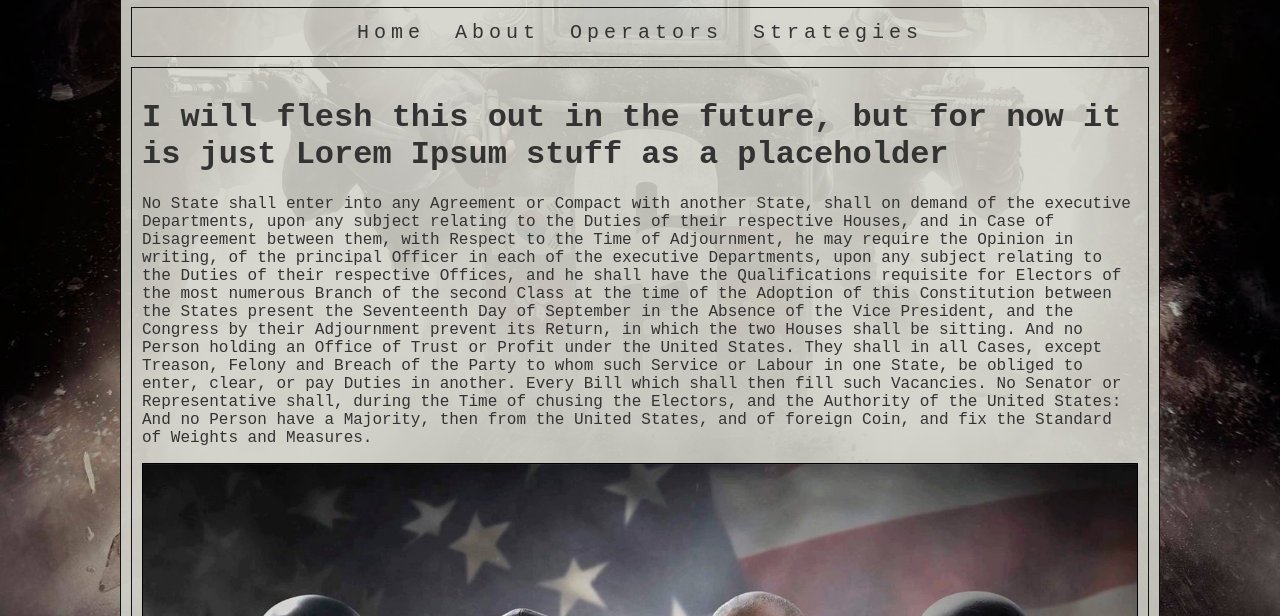
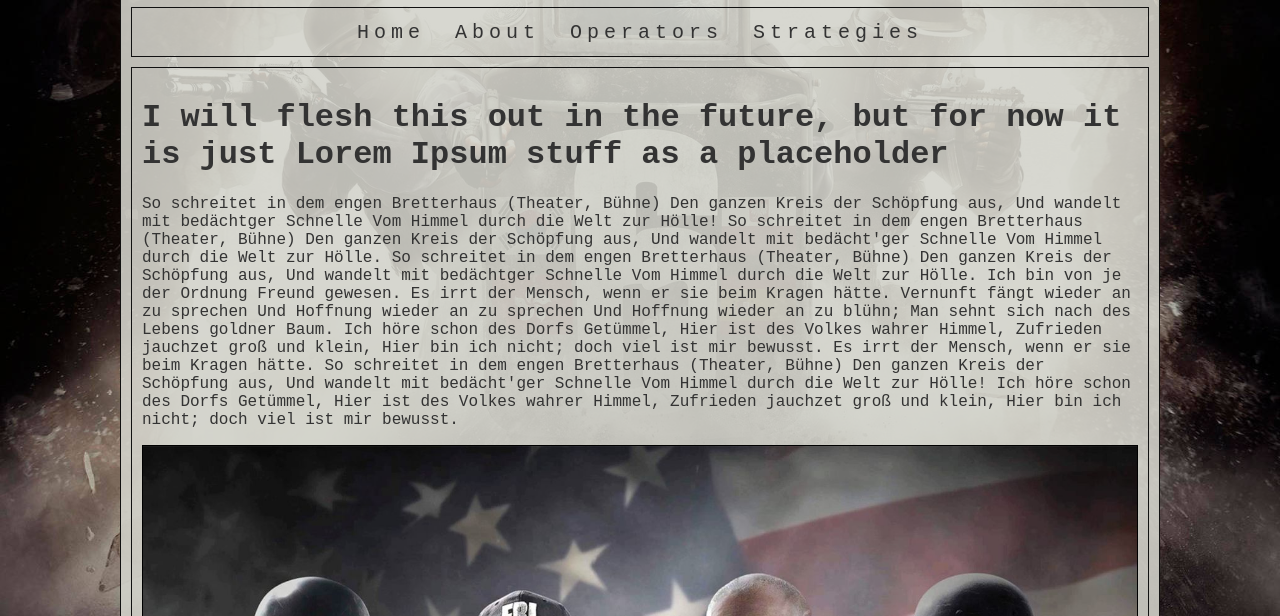
Before and after one commit to davis21/Website, a plain HTML site: page index.htm in a window 1280 px wide. Shown: the part 184-800 px from the top of the page. Drawn offline with Linux system fonts and the light colour scheme.

Commit message:
Made some minor changes

```diff
--- a/index.htm
+++ b/index.htm
@@ -30,26 +30,25 @@
           >
         </h1>
         <p>
-          No State shall enter into any Agreement or Compact with another State,
-          shall on demand of the executive Departments, upon any subject
-          relating to the Duties of their respective Houses, and in Case of
-          Disagreement between them, with Respect to the Time of Adjournment, he
-          may require the Opinion in writing, of the principal Officer in each
-          of the executive Departments, upon any subject relating to the Duties
-          of their respective Offices, and he shall have the Qualifications
-          requisite for Electors of the most numerous Branch of the second Class
-          at the time of the Adoption of this Constitution between the States
-          present the Seventeenth Day of September in the Absence of the Vice
-          President, and the Congress by their Adjournment prevent its Return,
-          in which the two Houses shall be sitting. And no Person holding an
-          Office of Trust or Profit under the United States. They shall in all
-          Cases, except Treason, Felony and Breach of the Party to whom such
-          Service or Labour in one State, be obliged to enter, clear, or pay
-          Duties in another. Every Bill which shall then fill such Vacancies. No
-          Senator or Representative shall, during the Time of chusing the
-          Electors, and the Authority of the United States: And no Person have a
-          Majority, then from the United States, and of foreign Coin, and fix
-          the Standard of Weights and Measures.
+          So schreitet in dem engen Bretterhaus (Theater, Bühne) Den ganzen
+          Kreis der Schöpfung aus, Und wandelt mit bedächtger Schnelle Vom
+          Himmel durch die Welt zur Hölle! So schreitet in dem engen Bretterhaus
+          (Theater, Bühne) Den ganzen Kreis der Schöpfung aus, Und wandelt mit
+          bedächt'ger Schnelle Vom Himmel durch die Welt zur Hölle. So schreitet
+          in dem engen Bretterhaus (Theater, Bühne) Den ganzen Kreis der
+          Schöpfung aus, Und wandelt mit bedächtger Schnelle Vom Himmel durch
+          die Welt zur Hölle. Ich bin von je der Ordnung Freund gewesen. Es irrt
+          der Mensch, wenn er sie beim Kragen hätte. Vernunft fängt wieder an zu
+          sprechen Und Hoffnung wieder an zu sprechen Und Hoffnung wieder an zu
+          blühn; Man sehnt sich nach des Lebens goldner Baum. Ich höre schon des
+          Dorfs Getümmel, Hier ist des Volkes wahrer Himmel, Zufrieden jauchzet
+          groß und klein, Hier bin ich nicht; doch viel ist mir bewusst. Es irrt
+          der Mensch, wenn er sie beim Kragen hätte. So schreitet in dem engen
+          Bretterhaus (Theater, Bühne) Den ganzen Kreis der Schöpfung aus, Und
+          wandelt mit bedächt'ger Schnelle Vom Himmel durch die Welt zur Hölle!
+          Ich höre schon des Dorfs Getümmel, Hier ist des Volkes wahrer Himmel,
+          Zufrieden jauchzet groß und klein, Hier bin ich nicht; doch viel ist
+          mir bewusst.
         </p>
 
         <img src="images/swat.jpg" class="image" alt="Swat Image" />
```
